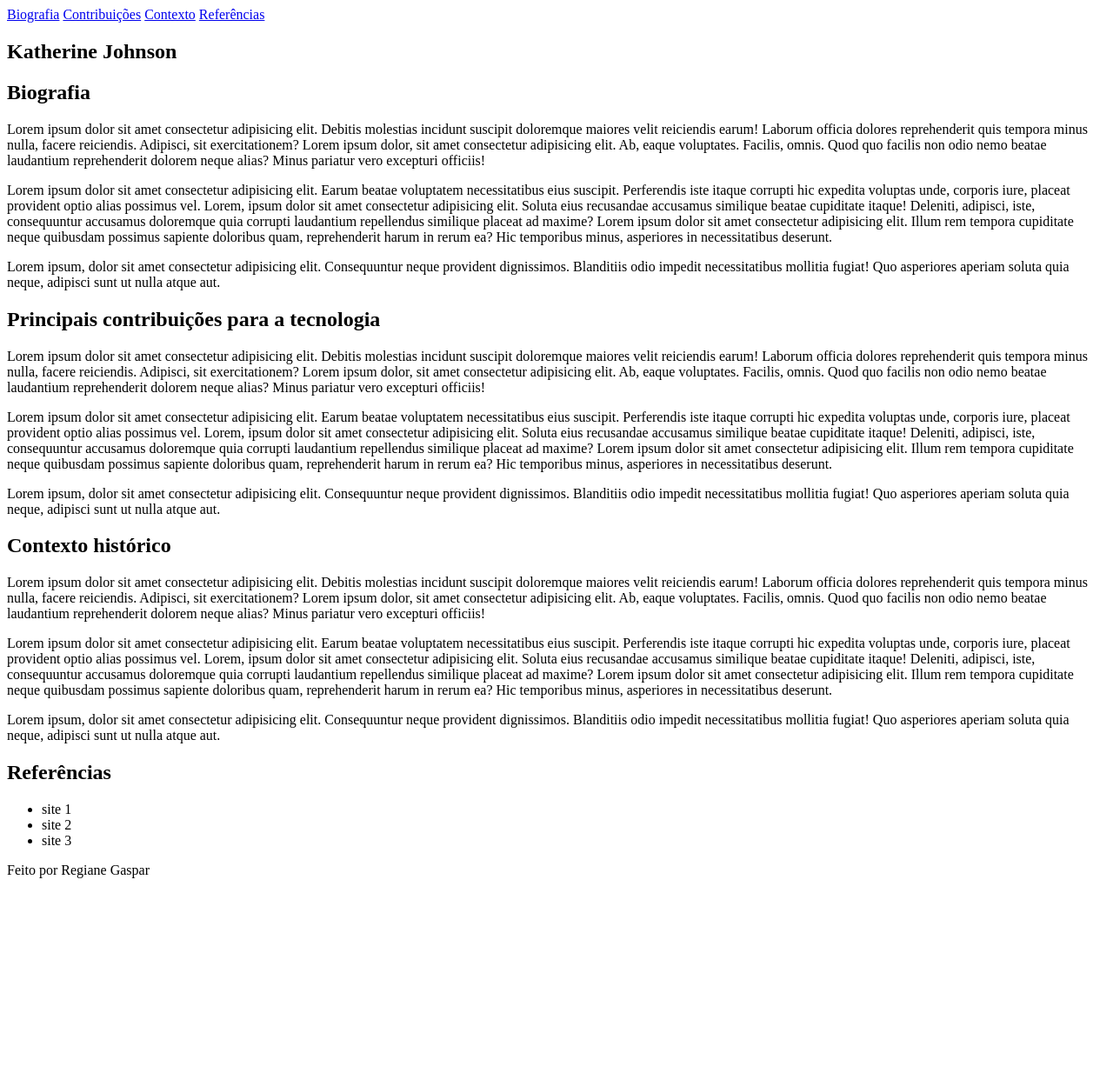
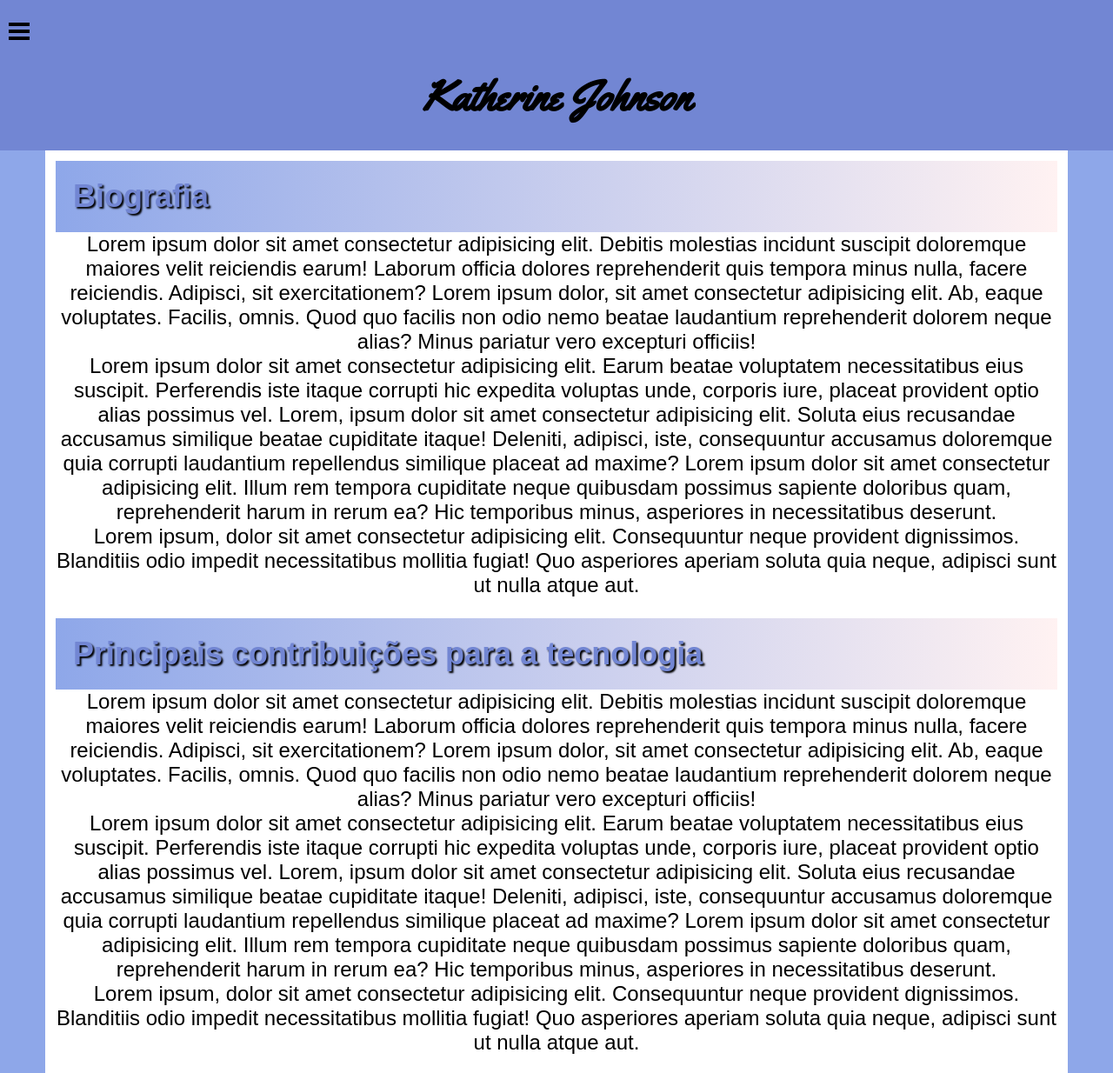
Before and after one commit to regianegaspar/k-johnson, a plain HTML site: page index.html in a window 1280 px wide. Shown: the top 1234 px of the page at 87% size. Before the commit the page ends 1026 px from the top, so only its background shows below. Drawn offline with Linux system fonts and the light colour scheme.

Commit message:
primeiras configurações no css

```diff
--- a/index.html
+++ b/index.html
@@ -5,50 +5,67 @@
     <meta http-equiv="X-UA-Compatible" content="IE=edge">
     <meta name="viewport" content="width=device-width, initial-scale=1.0">
     <title>Katherine Johnson</title>
+    <link rel="shortcut icon" href="icones/favicon.ico" type="image/x-icon">
+
+    <link rel="stylesheet" href="style.css">
 </head>
 <body>
-    <header>
-        <nav>
-            <a href="#">Biografia</a>
-            <a href="#">Contribuições</a>
-            <a href="#">Contexto</a>
-            <a href="#">Referências</a>
-            <h1>Katherine Johnson</h1>
-        </nav>
+    <header class="cabecalho">
+        <div class="cabecalho__menu">
+            <input class="cabecalho__botao" type="checkbox" id="menu">
+            <label for="menu">
+                <span class="cabecalho__menu-hamburguer cabecalho__imagem"></span>
+            </label>
+            <ul class="lista__menu">
+                <li class="lista-menu__item">
+                    <a href="#biografia" class="lista-menu__link">Biografia</a>
+                </li>
+                <li class="lista-menu__item">
+                    <a href="#contribuicoes" class="lista-menu__link">Contribuicoes</a>
+                </li>
+                <li class="lista-menu__item">
+                    <a href="#contexto" class="lista-menu__link">Contexto</a>
+                </li>
+                <li class="lista-menu__item">
+                    <a href="#referencias" class="lista-menu__link">Referências</a>
+                </li>
+            </ul>
+        </div>
+        <h1 class="cabecalho__nome">Katherine Johnson</h1>
     </header>
-    <main>
+    <main class="principal">
         <section>
             <!-- Aqui vai um carrossel com fotos -->
         </section>
-        <section>
-            <h2>Biografia</h2>
+        <section class="principal__texto" id="biografia">
+            <h2 class="principal__texto-titulo">Biografia</h2>
             <p>Lorem ipsum dolor sit amet consectetur adipisicing elit. Debitis molestias incidunt suscipit doloremque maiores velit reiciendis earum! Laborum officia dolores reprehenderit quis tempora minus nulla, facere reiciendis. Adipisci, sit exercitationem? Lorem ipsum dolor, sit amet consectetur adipisicing elit. Ab, eaque voluptates. Facilis, omnis. Quod quo facilis non odio nemo beatae laudantium reprehenderit dolorem neque alias? Minus pariatur vero excepturi officiis!</p>
             <p>Lorem ipsum dolor sit amet consectetur adipisicing elit. Earum beatae voluptatem necessitatibus eius suscipit. Perferendis iste itaque corrupti hic expedita voluptas unde, corporis iure, placeat provident optio alias possimus vel. Lorem, ipsum dolor sit amet consectetur adipisicing elit. Soluta eius recusandae accusamus similique beatae cupiditate itaque! Deleniti, adipisci, iste, consequuntur accusamus doloremque quia corrupti laudantium repellendus similique placeat ad maxime? Lorem ipsum dolor sit amet consectetur adipisicing elit. Illum rem tempora cupiditate neque quibusdam possimus sapiente doloribus quam, reprehenderit harum in rerum ea? Hic temporibus minus, asperiores in necessitatibus deserunt.</p>
             <p>Lorem ipsum, dolor sit amet consectetur adipisicing elit. Consequuntur neque provident dignissimos. Blanditiis odio impedit necessitatibus mollitia fugiat! Quo asperiores aperiam soluta quia neque, adipisci sunt ut nulla atque aut.</p>
         </section>
-        <section>
-            <h2>Principais contribuições para a tecnologia</h2>
+        <section class="principal__texto" id="contribuicoes">
+            <h2 class="principal__texto-titulo">Principais contribuições para a tecnologia</h2>
             <p>Lorem ipsum dolor sit amet consectetur adipisicing elit. Debitis molestias incidunt suscipit doloremque maiores velit reiciendis earum! Laborum officia dolores reprehenderit quis tempora minus nulla, facere reiciendis. Adipisci, sit exercitationem? Lorem ipsum dolor, sit amet consectetur adipisicing elit. Ab, eaque voluptates. Facilis, omnis. Quod quo facilis non odio nemo beatae laudantium reprehenderit dolorem neque alias? Minus pariatur vero excepturi officiis!</p>
             <p>Lorem ipsum dolor sit amet consectetur adipisicing elit. Earum beatae voluptatem necessitatibus eius suscipit. Perferendis iste itaque corrupti hic expedita voluptas unde, corporis iure, placeat provident optio alias possimus vel. Lorem, ipsum dolor sit amet consectetur adipisicing elit. Soluta eius recusandae accusamus similique beatae cupiditate itaque! Deleniti, adipisci, iste, consequuntur accusamus doloremque quia corrupti laudantium repellendus similique placeat ad maxime? Lorem ipsum dolor sit amet consectetur adipisicing elit. Illum rem tempora cupiditate neque quibusdam possimus sapiente doloribus quam, reprehenderit harum in rerum ea? Hic temporibus minus, asperiores in necessitatibus deserunt.</p>
             <p>Lorem ipsum, dolor sit amet consectetur adipisicing elit. Consequuntur neque provident dignissimos. Blanditiis odio impedit necessitatibus mollitia fugiat! Quo asperiores aperiam soluta quia neque, adipisci sunt ut nulla atque aut.</p>
         </section>
-        <section>
-            <h2>Contexto histórico</h2>
+        <section class="principal__texto" id="contexto">
+            <h2 class="principal__texto-titulo">Contexto histórico</h2>
             <p>Lorem ipsum dolor sit amet consectetur adipisicing elit. Debitis molestias incidunt suscipit doloremque maiores velit reiciendis earum! Laborum officia dolores reprehenderit quis tempora minus nulla, facere reiciendis. Adipisci, sit exercitationem? Lorem ipsum dolor, sit amet consectetur adipisicing elit. Ab, eaque voluptates. Facilis, omnis. Quod quo facilis non odio nemo beatae laudantium reprehenderit dolorem neque alias? Minus pariatur vero excepturi officiis!</p>
             <p>Lorem ipsum dolor sit amet consectetur adipisicing elit. Earum beatae voluptatem necessitatibus eius suscipit. Perferendis iste itaque corrupti hic expedita voluptas unde, corporis iure, placeat provident optio alias possimus vel. Lorem, ipsum dolor sit amet consectetur adipisicing elit. Soluta eius recusandae accusamus similique beatae cupiditate itaque! Deleniti, adipisci, iste, consequuntur accusamus doloremque quia corrupti laudantium repellendus similique placeat ad maxime? Lorem ipsum dolor sit amet consectetur adipisicing elit. Illum rem tempora cupiditate neque quibusdam possimus sapiente doloribus quam, reprehenderit harum in rerum ea? Hic temporibus minus, asperiores in necessitatibus deserunt.</p>
             <p>Lorem ipsum, dolor sit amet consectetur adipisicing elit. Consequuntur neque provident dignissimos. Blanditiis odio impedit necessitatibus mollitia fugiat! Quo asperiores aperiam soluta quia neque, adipisci sunt ut nulla atque aut.</p>
         </section>
-        <section>
-            <h2>Referências</h2>
-            <ul>
+        <section class="principal__texto" id="referencias">
+            <h2 class="principal__texto-titulo">Referencias</h2>
+            <ul class="lista-referencia">
                 <li>site 1</li>
                 <li>site 2</li>
                 <li>site 3</li>
             </ul>
         </section>
     </main>
-    <footer>
-        <p>Feito por Regiane Gaspar</p>
+    <footer class="rodape">
+        <p>Feito por <span class="nome">Regiane Gaspar</span></p>
         <!-- Adicionar redes sociais -->
     </footer>
 </body>
--- /dev/null
+++ b/style.css
@@ -0,0 +1,46 @@
+@charset "UTF-8";
+@import url('https://fonts.googleapis.com/css2?family=Nunito+Sans:wght@400;700&family=Yellowtail&display=swap');
+@import url(styles/header.css);
+@import url(styles/text.css);
+
+:root{
+    --fonte-principal: 'Nurito Sans';
+    --fonte-nome: 'Yellowtail';
+    --cor01: #7286d3;
+    --cor02: #8ea7e9;
+    --cor03: #e5e0ff;
+    --cor04: #fff2f2;
+}
+
+*{
+    padding: 0;
+    margin: 0;
+}
+
+body{
+    font-family: var(--fonte-principal), sans-serif;
+    font-size: 24px;
+    background: var(--cor02);
+}
+
+.principal{
+    display: flex;
+    flex-direction: column;
+    align-items: center;
+}
+
+.rodape{
+    height: 8vh;
+    display: flex;
+    flex-direction: row;
+    align-items: center;
+    justify-content: space-around;
+    font-weight: 700;
+    text-shadow: 2px 2px 2px var(--cor02);
+    background-color: var(--cor04);
+    color: var(--cor01);
+}
+
+.nome{
+    font-family: var(--fonte-nome), cursive;
+}
--- /dev/null
+++ b/styles/header.css
@@ -0,0 +1,58 @@
+.cabecalho__menu-hamburguer{
+    width: 24px;
+    height: 24px;
+    background-image: url("../icones/menu.svg");
+    background-repeat: no-repeat;
+    background-position: left;
+    display: inline-block;
+}
+
+.cabecalho{
+    background-color: var(--cor01);
+    display: flex;
+    flex-direction: column;
+    position: relative;
+    padding: 0 10px 30px 10px;
+}
+
+.cabecalho__menu{
+    display: flex;
+    align-items: center;
+}
+
+.cabecalho__imagem{
+    padding: 1em;
+}
+
+.cabecalho__botao{
+    display: none;
+}
+
+.lista__menu{
+    display: none;
+    position: absolute;
+    top: 100%;
+    width: 100%;
+}
+
+.cabecalho__botao:checked~.lista__menu{
+    display: block;
+}
+
+.lista-menu__item{
+    padding: 1em;
+    background-color: var(--cor01);
+}
+
+.lista-menu__link{
+    background-color: var(--cor04);
+    -webkit-background-clip: text;
+    -webkit-text-fill-color: transparent;
+    background-clip: text;
+    text-shadow: 2px 2px 2px black;
+}
+
+.cabecalho__nome{
+    font-family: var(--fonte-nome), cursive;
+    text-align: center;
+}
--- /dev/null
+++ b/styles/text.css
@@ -0,0 +1,19 @@
+.principal__texto{
+    width: 90%;
+    background: white;
+    text-align: center;
+    padding: 12px;
+}
+
+.principal__texto-titulo{
+    background: linear-gradient(90deg, var(--cor02), var(--cor04));
+    font-weight: 700;
+    text-align: left;
+    padding: 20px;
+    color: var(--cor01);
+    text-shadow: 2px 2px 2px black;
+}
+
+.lista-referencia{
+    list-style: none;
+}
```
Also changed, not shown: icones/favicon.ico (added), icones/menu.png (added), icones/menu.svg (added).
